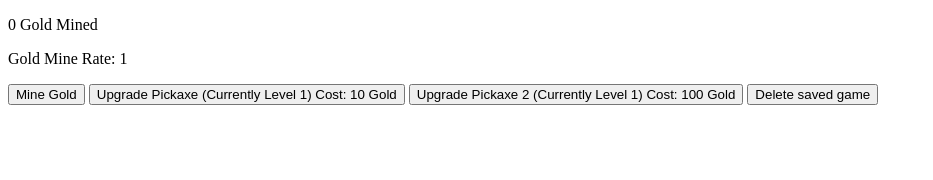
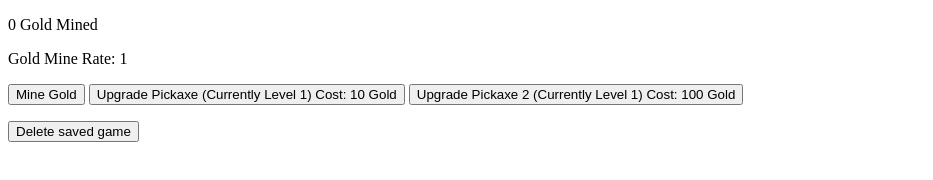
Before and after one commit to cornezen/idle-miner, a plain HTML site: page index.html in a window 1280 px wide. Shown: the whole page, without its empty margins (0-933 px from the left). Drawn offline with Linux system fonts and the light colour scheme.

Commit message:
Update index.html

```diff
--- a/index.html
+++ b/index.html
@@ -11,6 +11,7 @@
     <button onclick="mineGold()">Mine Gold</button>
     <button onclick="buyGoldPerClick()" id="perClickUpgrade">Upgrade Pickaxe (Currently Level 1) Cost: 10 Gold</button>
     <button onclick="buyGoldPerClick2()" id="perClickUpgrade2">Upgrade Pickaxe 2 (Currently Level 1) Cost: 100 Gold</button>
+    <p /><p />
     <button onclick="clearSavedGame()" id="clearSavedGame">Delete saved game</button>
   </body>
 </html>
```
